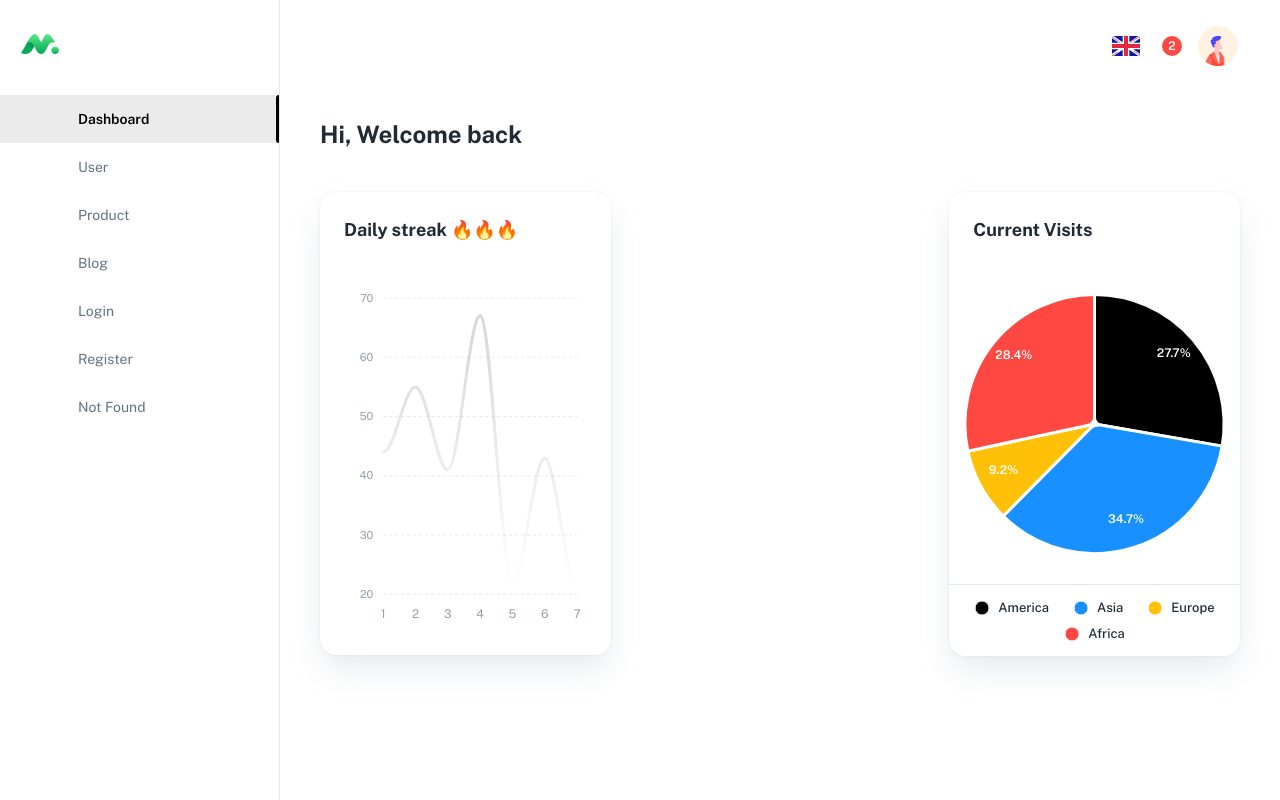
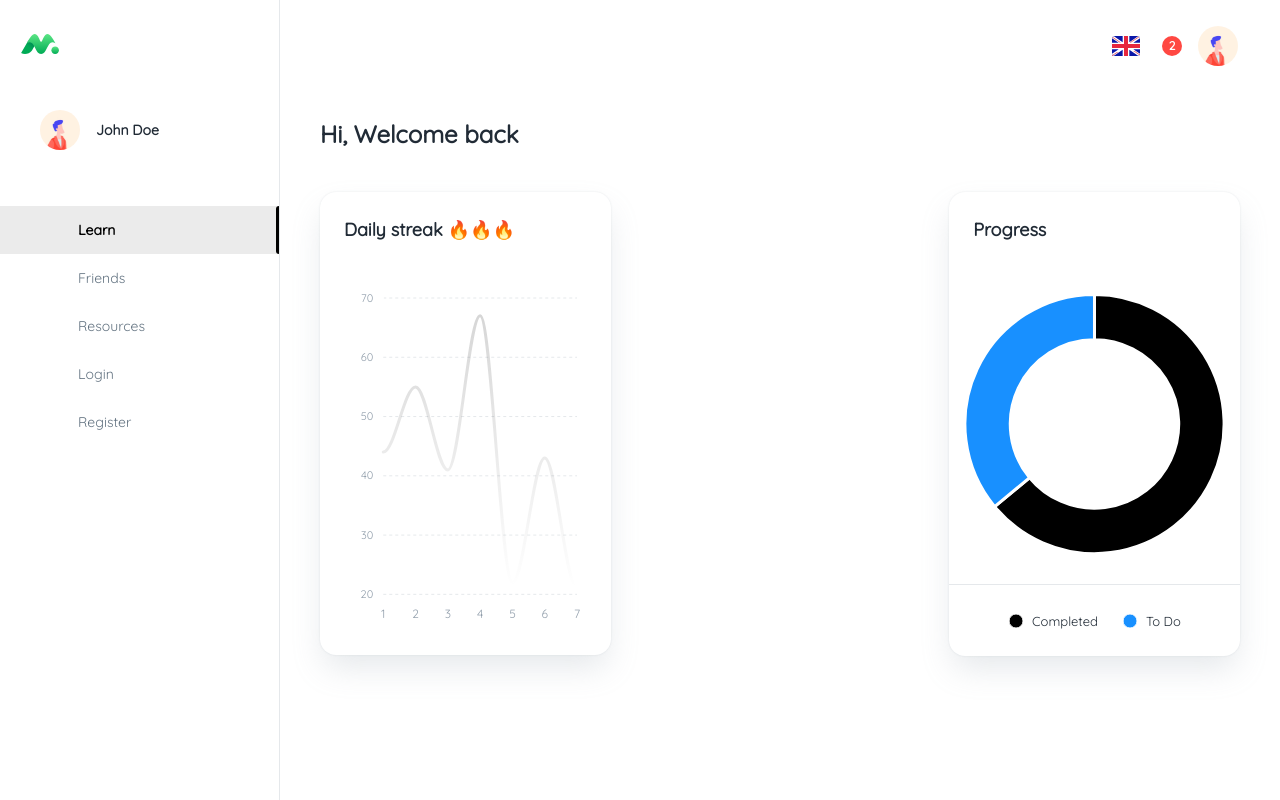
Before and after one commit to StuffByAndrew/ASL-Learner-NWHacks, a React (Create React App) app: page /dashboard/app in a window 1280 px wide. Before the commit this address had no page. Built offline with nearby package versions, Linux system fonts and the light colour scheme; a web font is replaced by a local one.

Commit message:
edited graphs

```diff
--- a/package.json
+++ b/package.json
@@ -38,6 +38,7 @@
   "dependencies": {
     "@emotion/react": "^11.4.1",
     "@emotion/styled": "^11.3.0",
+    "@fontsource/quicksand": "^4.5.1",
     "@iconify/icons-ant-design": "^1.1.0",
     "@iconify/icons-eva": "^1.1.0",
     "@iconify/icons-ic": "^1.1.10",
@@ -58,10 +59,12 @@
     "prop-types": "^15.7.2",
     "react": "^17.0.2",
     "react-apexcharts": "^1.3.9",
+    "react-circular-progressbar": "^2.0.4",
     "react-dom": "^17.0.2",
     "react-helmet-async": "^1.1.2",
     "react-router-dom": "^6.0.0-beta.4",
     "react-scripts": "^4.0.1",
+    "react-sweet-progress": "^1.1.2",
     "simplebar": "^5.3.5",
     "simplebar-react": "^2.3.5",
     "web-vitals": "^2.1.0",
--- a/src/_mocks_/account.js
+++ b/src/_mocks_/account.js
@@ -1,8 +1,8 @@
 // ----------------------------------------------------------------------
 
 const account = {
-  displayName: 'Jaydon Frankie',
-  email: 'demo@minimals.cc',
+  displayName: 'John Doe',
+  email: 'johndoe@email.com',
   photoURL: '/static/mock-images/avatars/avatar_default.jpg'
 };
 
--- a/src/components/_dashboard/app/AppCurrentVisits.js
+++ b/src/components/_dashboard/app/AppCurrentVisits.js
@@ -31,7 +31,7 @@ const ChartWrapperStyle = styled('div')(({ theme }) => ({
 
 // ----------------------------------------------------------------------
 
-const CHART_DATA = [4344, 5435, 1443, 4443];
+const CHART_DATA = [64, 36];
 
 export default function AppCurrentVisits() {
   const theme = useTheme();
@@ -43,10 +43,10 @@ export default function AppCurrentVisits() {
       theme.palette.warning.main,
       theme.palette.error.main
     ],
-    labels: ['America', 'Asia', 'Europe', 'Africa'],
+    labels: ['Completed', 'To Do'],
     stroke: { colors: [theme.palette.background.paper] },
     legend: { floating: true, horizontalAlign: 'center' },
-    dataLabels: { enabled: true, dropShadow: { enabled: false } },
+    dataLabels: { enabled: false, dropShadow: { enabled: false } },
     tooltip: {
       fillSeriesColor: false,
       y: {
@@ -63,9 +63,9 @@ export default function AppCurrentVisits() {
 
   return (
     <Card>
-      <CardHeader title="Current Visits" />
+      <CardHeader title="Progress" />
       <ChartWrapperStyle dir="ltr">
-        <ReactApexChart type="pie" series={CHART_DATA} options={chartOptions} height={280} />
+        <ReactApexChart type="donut" series={CHART_DATA} options={chartOptions} height={280} />
       </ChartWrapperStyle>
     </Card>
   );
--- a/src/layouts/dashboard/DashboardSidebar.js
+++ b/src/layouts/dashboard/DashboardSidebar.js
@@ -31,7 +31,7 @@ const AccountStyle = styled('div')(({ theme }) => ({
   alignItems: 'center',
   padding: theme.spacing(2, 2.5),
   borderRadius: theme.shape.borderRadiusSm,
-  background: 'linear-gradient(90deg, rgba(249,197,141,1) 0%, rgba(248,187,161,1) 100%, rgba(244,146,240,1) 100%)'
+  /* background: 'linear-gradient(90deg, rgba(249,197,141,1) 0%, rgba(248,187,161,1) 100%, rgba(244,146,240,1) 100%)' */
 }));
 
 // ----------------------------------------------------------------------
@@ -64,7 +64,21 @@ export default function DashboardSidebar({ isOpenSidebar, onCloseSidebar }) {
         </Box>
       </Box>
 
-
+      <Box sx={{ mb: 5, mx: 2.5 }}>
+        <Link underline="none" component={RouterLink} to="#">
+          <AccountStyle>
+            <Avatar src={account.photoURL} alt="photoURL" />
+            <Box sx={{ ml: 2 }}>
+              <Typography variant="subtitle2" sx={{ color: 'text.primary' }}>
+                {account.displayName}
+              </Typography>
+              <Typography variant="body2" sx={{ color: 'text.secondary' }}>
+                {account.role}
+              </Typography>
+            </Box>
+          </AccountStyle>
+        </Link>
+      </Box>
 
       <NavSection navConfig={sidebarConfig} />
 
--- a/src/layouts/dashboard/SidebarConfig.js
+++ b/src/layouts/dashboard/SidebarConfig.js
@@ -13,22 +13,22 @@ const getIcon = (name) => <Icon icon={name} width={22} height={22} />;
 
 const sidebarConfig = [
   {
-    title: 'dashboard',
+    title: 'Learn',
     path: '/dashboard/app',
     icon: getIcon(pieChart2Fill)
   },
   {
-    title: 'user',
+    title: 'Friends ',
     path: '/dashboard/user',
     icon: getIcon(peopleFill)
   },
-  {
+  /* {
     title: 'product',
     path: '/dashboard/products',
     icon: getIcon(shoppingBagFill)
-  },
+  }, */
   {
-    title: 'blog',
+    title: 'Resources',
     path: '/dashboard/blog',
     icon: getIcon(fileTextFill)
   },
@@ -42,11 +42,11 @@ const sidebarConfig = [
     path: '/register',
     icon: getIcon(personAddFill)
   },
-  {
+  /* {
     title: 'Not found',
     path: '/404',
     icon: getIcon(alertTriangleFill)
-  }
+  } */
 ];
 
 export default sidebarConfig;
--- a/src/theme/typography.js
+++ b/src/theme/typography.js
@@ -1,4 +1,5 @@
 // ----------------------------------------------------------------------
+import "@fontsource/quicksand"
 
 function pxToRem(value) {
   return `${value / 16}rem`;
@@ -18,7 +19,7 @@ function responsiveFontSizes({ sm, md, lg }) {
   };
 }
 
-const FONT_PRIMARY = 'Public Sans, sans-serif';
+const FONT_PRIMARY = 'Quicksand, sans-serif';
 
 const typography = {
   fontFamily: FONT_PRIMARY,
```
Also changed, not shown: 2 other files (tests, documents, lock files or other folders).
